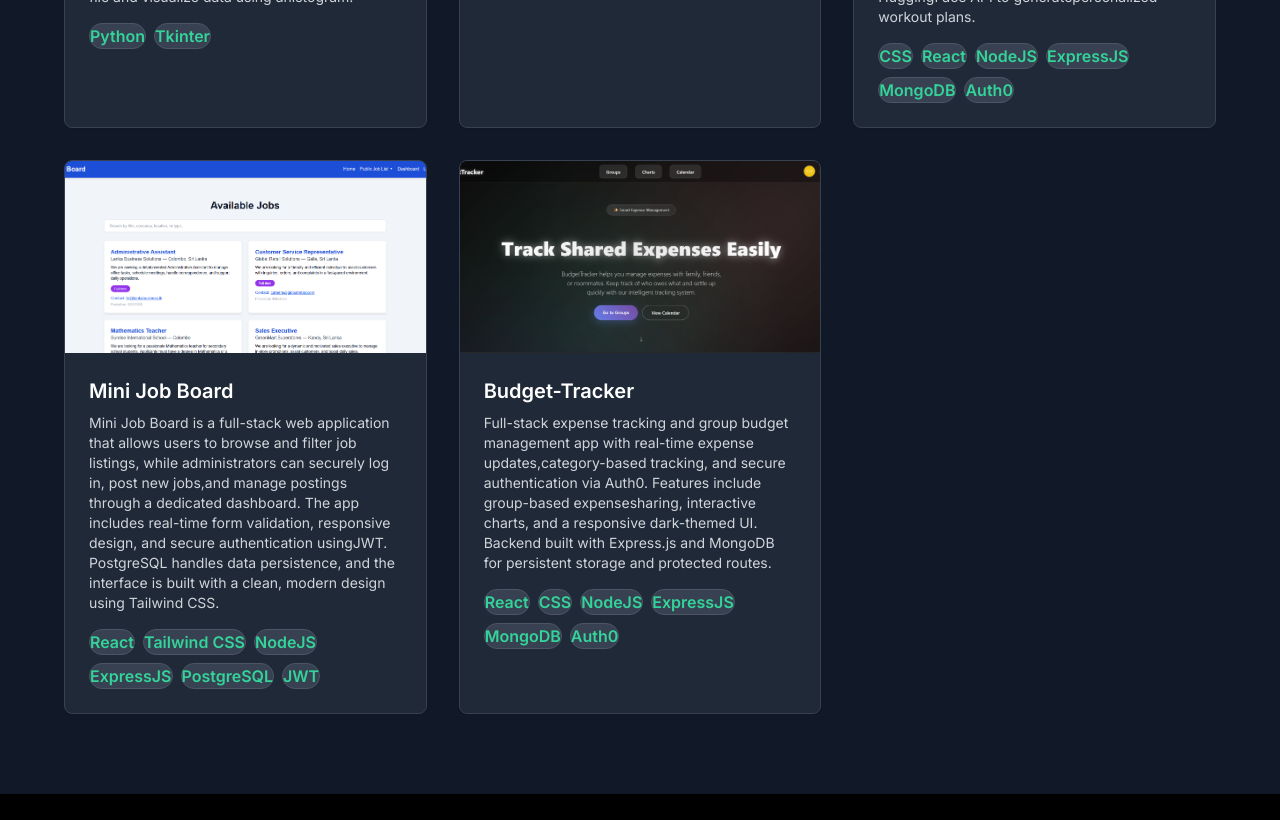
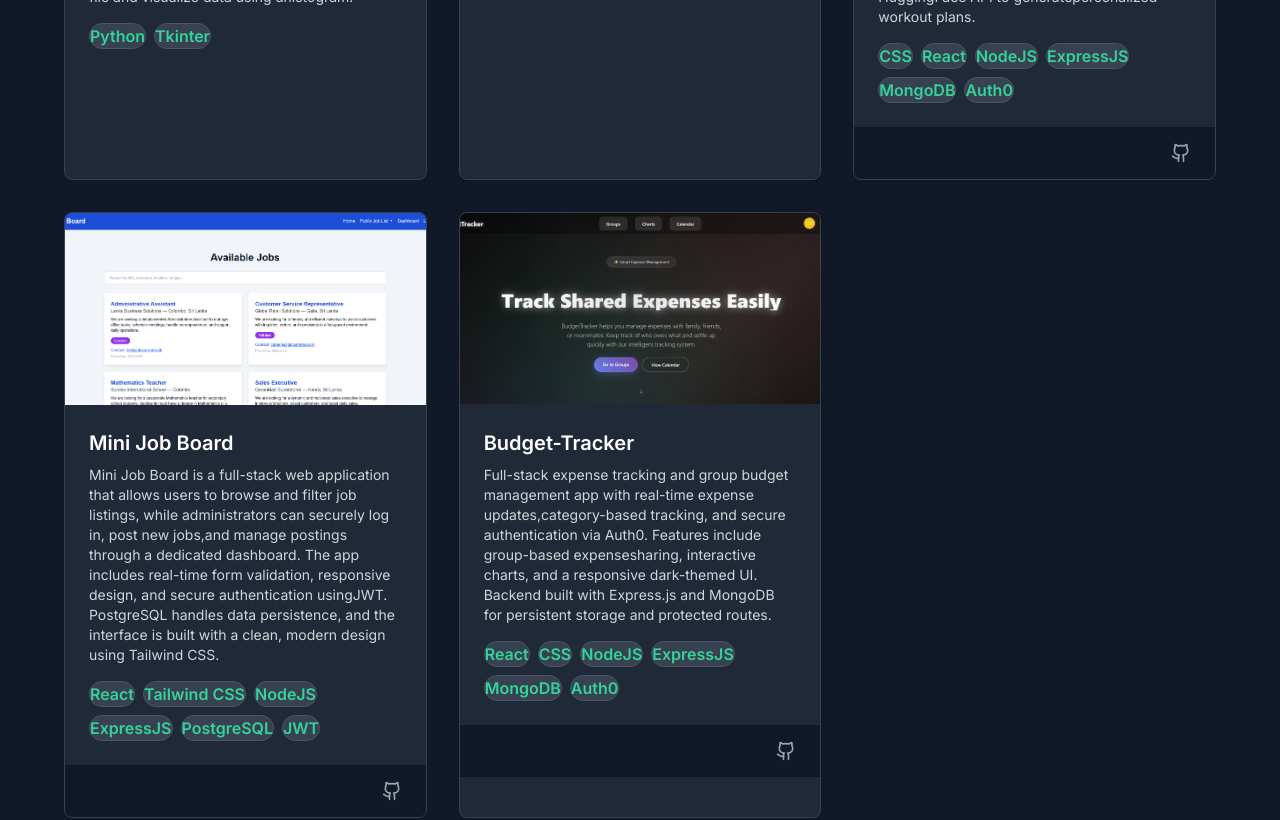
Before and after one commit to sigallage/Portfolio, a Next.js app: page / in a window 1280 px wide. Shown: the part 2040-2860 px from the top of the page. Built offline with nearby package versions, Linux system fonts and the light colour scheme.

Commit message:
added repo links

```diff
--- a/app/page.jsx
+++ b/app/page.jsx
@@ -194,6 +194,7 @@ export default function Home() {
               description="GainsLog is a full-stack fitness tracking web application that helps users log workouts, track progress, and generate AI-powered workout plans tailoredto their fitness level and experience. The app integrates Google authentication, MongoDB for data storage, and HuggingFace API to generatepersonalized workout plans."
               technologies={["CSS", "React", "NodeJS", "ExpressJS", "MongoDB", "Auth0"]}
               imageUrl="/GainsLog.png?height=200&width=400"
+              githubUrl="https://github.com/sigallage/GainsLog"
             />
 
             <ProjectCard
@@ -201,12 +202,14 @@ export default function Home() {
               description="Mini Job Board is a full-stack web application that allows users to browse and filter job listings, while administrators can securely log in, post new jobs,and manage postings through a dedicated dashboard. The app includes real-time form validation, responsive design, and secure authentication usingJWT. PostgreSQL handles data persistence, and the interface is built with a clean, modern design using Tailwind CSS."
               technologies={["React", "Tailwind CSS", "NodeJS", "ExpressJS", "PostgreSQL", "JWT"]}
               imageUrl="/MiniJobBoard.png?height=200&width=400"
+              githubUrl="https://github.com/sigallage/mini-job-web"
             />
             <ProjectCard
               title="Budget-Tracker"
               description="Full-stack expense tracking and group budget management app with real-time expense updates,category-based tracking, and secure authentication via Auth0. Features include group-based expensesharing, interactive charts, and a responsive dark-themed UI. Backend built with Express.js and MongoDB for persistent storage and protected routes."
               technologies={["React", "CSS", "NodeJS", "ExpressJS", "MongoDB", "Auth0"]}
               imageUrl="/BudgetTracker.png?height=200&width=400"
+              githubUrl="https://github.com/sigallage/Budget-Tracker"
             />
 
 
```
